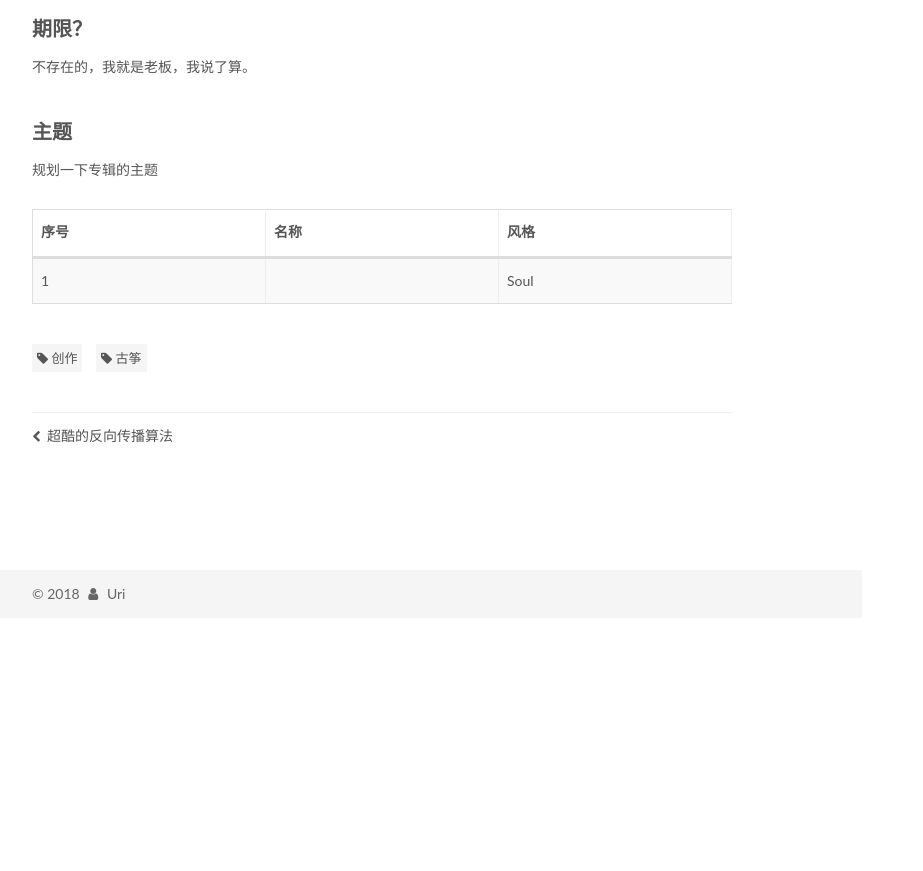
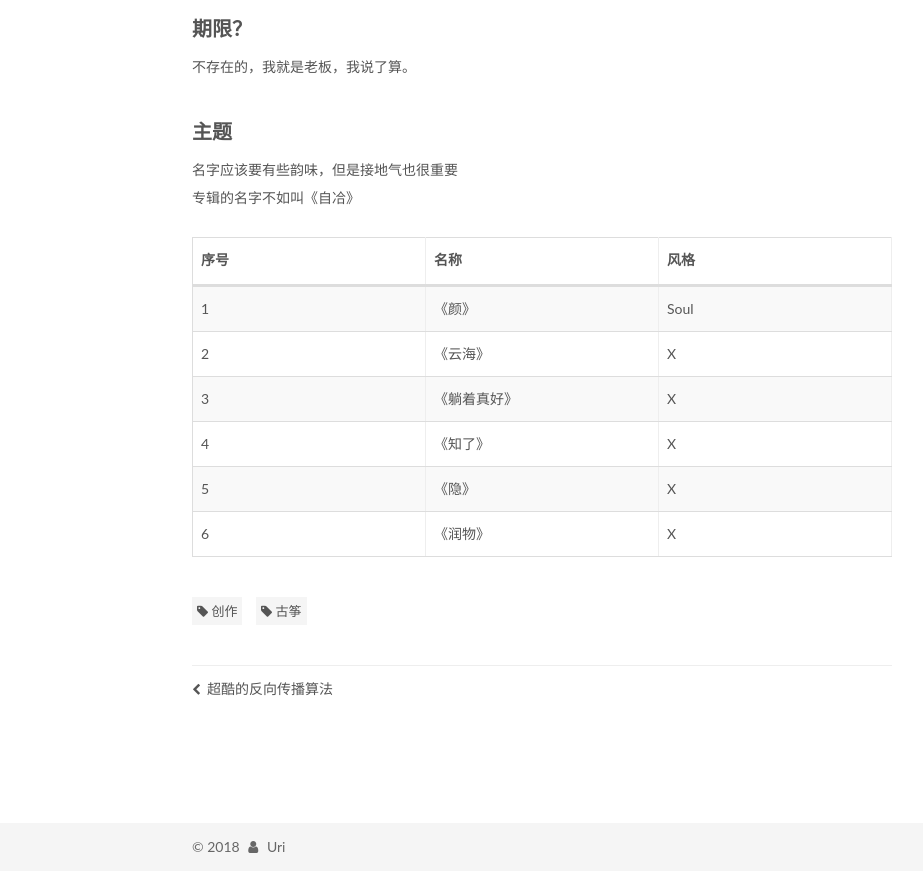
Before and after one commit to yuri147/uristudio.com, a plain HTML site: page 2018/11/01/guzheng/index.html in a window 1280 px wide. Shown: the part 1181-2052 px from the top of the page, without its empty margins (98-1021 px from the left). Before the commit the page ends 1799 px from the top, so only its background shows below. Drawn offline with Linux system fonts and the light colour scheme.

Commit message:
Site updated: 2018-11-01 18:01:40

```diff
--- a/2018/11/01/guzheng/index.html
+++ b/2018/11/01/guzheng/index.html
@@ -87,7 +87,7 @@
 <meta property="og:site_name" content="Uri Overflow">
 <meta property="og:description" content="为古筝创作一张专辑">
 <meta property="og:locale" content="zh-Hans">
-<meta property="og:updated_time" content="2018-11-01T08:56:58.834Z">
+<meta property="og:updated_time" content="2018-11-01T09:58:04.732Z">
 <meta name="twitter:card" content="summary">
 <meta name="twitter:title" content="古筝的专辑">
 <meta name="twitter:description" content="为古筝创作一张专辑">
@@ -100,7 +100,7 @@
     root: '/',
     scheme: 'Mist',
     version: '5.1.4',
-    sidebar: {"position":"right","display":"post","offset":12,"b2t":false,"scrollpercent":true,"onmobile":true},
+    sidebar: {"position":"right","display":"hide","offset":12,"b2t":false,"scrollpercent":true,"onmobile":true},
     fancybox: true,
     tabs: true,
     motion: {"enable":true,"async":true,"transition":{"post_block":"bounceUpIn","post_header":"flipXIn","post_body":"expandIn","coll_header":"slideLeftIn","sidebar":"slideUpIn"}},
@@ -342,7 +342,7 @@
 <h3 id="专辑的思考方式"><a href="#专辑的思考方式" class="headerlink" title="专辑的思考方式"></a>专辑的思考方式</h3><p>之前做的歌全部是单曲，主要是生产力不够支持一张专辑的量。<br>这次我要用新的工作流体验不同的创作方式。<br>如果从一开始就打算做一张专辑，那么就会从整体去考虑，制作流程上也会有所改变。<br>有点像工厂的规模效应，同一时间只专注做一件事：先写所有歌的旋律，再为所有的歌编曲，最后是混音和母带制作。<br>理想情况下，应该会比单独制作这么多歌要来的快。<br>歌曲的风格也会有所避让，一桌子菜，不能全是肉，也不能全是汤。</p>
 <h3 id="几首歌呢？"><a href="#几首歌呢？" class="headerlink" title="几首歌呢？"></a>几首歌呢？</h3><p>我觉得 6 是个吉利的数字，6 首吧。</p>
 <h3 id="期限？"><a href="#期限？" class="headerlink" title="期限？"></a>期限？</h3><p>不存在的，我就是老板，我说了算。</p>
-<h3 id="主题"><a href="#主题" class="headerlink" title="主题"></a>主题</h3><p>规划一下专辑的主题</p>
+<h3 id="主题"><a href="#主题" class="headerlink" title="主题"></a>主题</h3><p>名字应该要有些韵味，但是接地气也很重要<br>专辑的名字不如叫《自冾》</p>
 <table>
 <thead>
 <tr>
@@ -354,8 +354,33 @@
 <tbody>
 <tr>
 <td>1</td>
-<td></td>
+<td>《颜》</td>
 <td>Soul</td>
+</tr>
+<tr>
+<td>2</td>
+<td>《云海》</td>
+<td>X</td>
+</tr>
+<tr>
+<td>3</td>
+<td>《躺着真好》</td>
+<td>X</td>
+</tr>
+<tr>
+<td>4</td>
+<td>《知了》</td>
+<td>X</td>
+</tr>
+<tr>
+<td>5</td>
+<td>《隐》</td>
+<td>X</td>
+</tr>
+<tr>
+<td>6</td>
+<td>《润物》</td>
+<td>X</td>
 </tr>
 </tbody>
 </table>
@@ -491,7 +516,7 @@
 
               <div class="site-state-item site-state-categories">
 
-                  <span class="site-state-item-count">3</span>
+                  <span class="site-state-item-count">2</span>
                   <span class="site-state-item-name">分类</span>
 
               </div>
```
Also changed, not shown: 2017/04/03/bp/index.html (+2 -2 lines), about/index.html (+2 -2 lines), archive/index.html (+2 -2 lines), archives/2017/04/index.html (+2 -2 lines), archives/2017/index.html (+2 -2 lines), archives/2018/11/index.html (+2 -2 lines), archives/2018/index.html (+2 -2 lines), archives/index.html (+2 -2 lines), categories/创作/index.html (+2 -2 lines), categories/技术/index.html (+2 -2 lines), index.html (+2 -2 lines), schedule/index.html (+2 -2 lines), tags/index.html (+2 -2 lines), tags/创作/index.html (+2 -2 lines), 4 more files.
